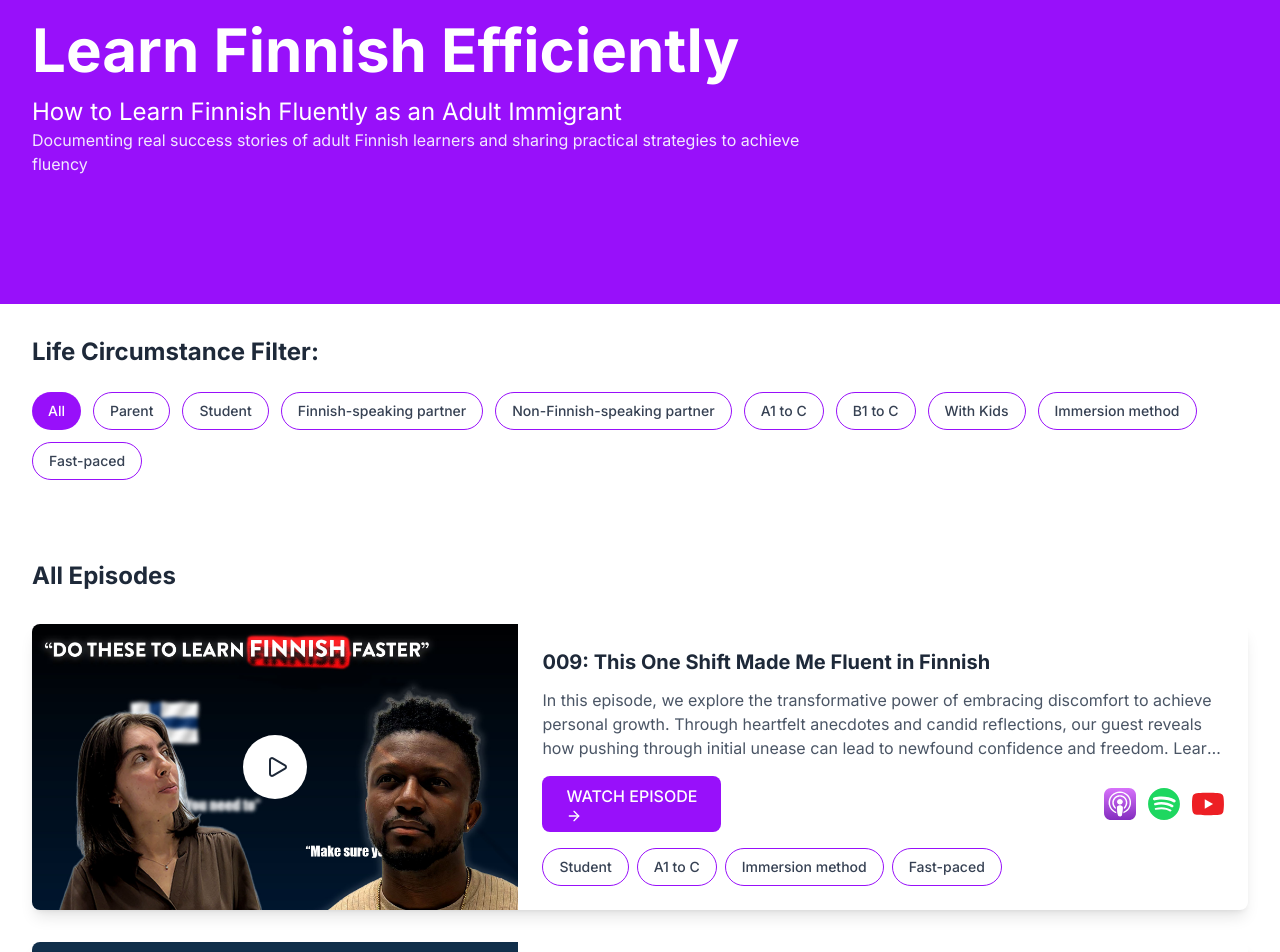
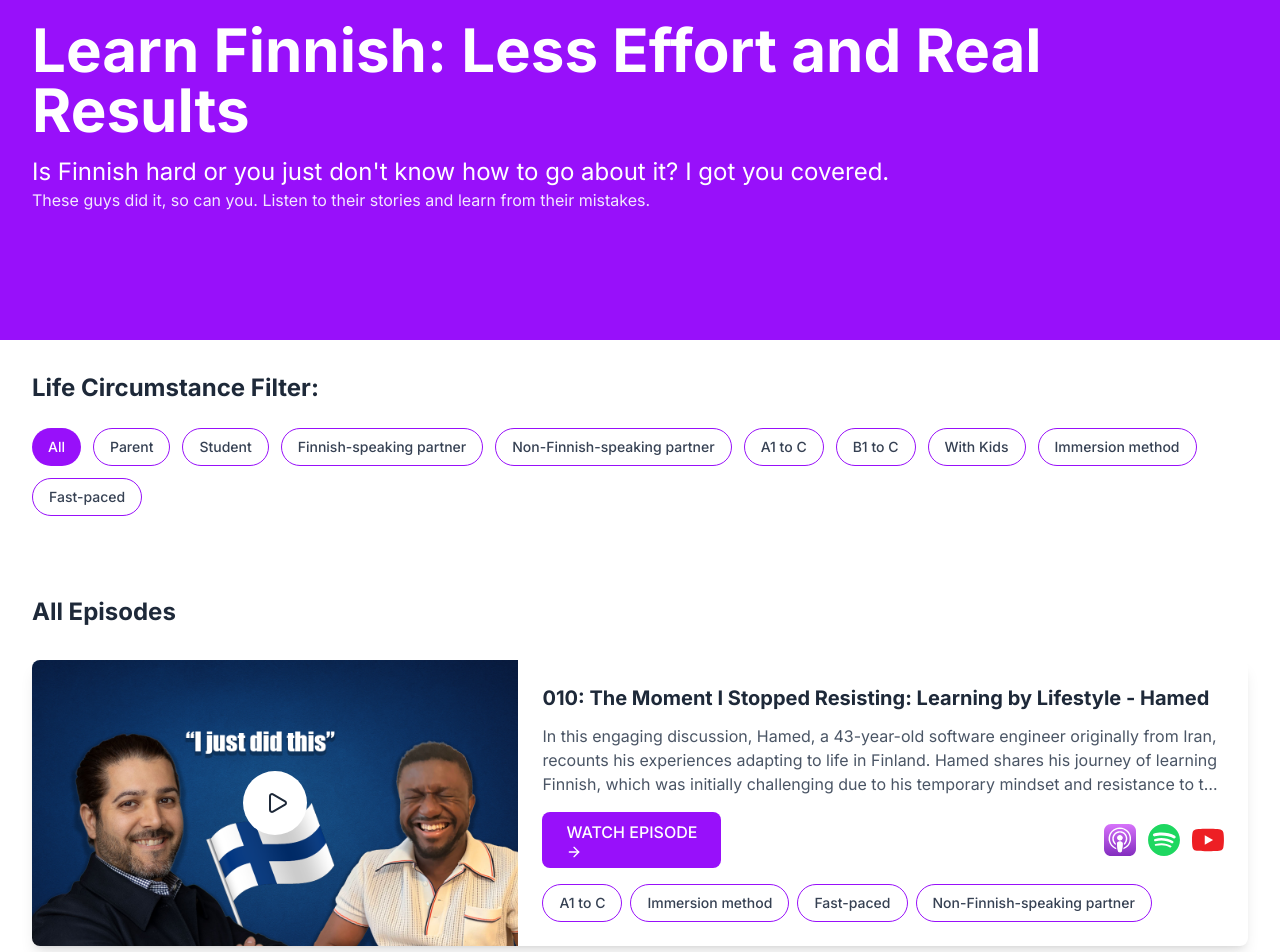
Before and after one commit to pokumars/howILearnedFinnish, a Next.js app: page / in a window 1280 px wide. Shown: the part 140-1092 px from the top of the page. Built offline with nearby package versions, Linux system fonts and the light colour scheme.

Commit message:
Add episode 10 featuring Hamed, including title, description, tags, video URL, and thumbnail; update homepage title for improved clarity.

```diff
--- a/src/app/page.tsx
+++ b/src/app/page.tsx
@@ -28,42 +28,23 @@ export default function Home() {
         <div className="max-w-7xl mx-auto px-4 sm:px-6 lg:px-8">
           <div className="text-center md:text-left">
             <h1 className="text-4xl md:text-6xl font-bold mb-4">
-              Learn Finnish Efficiently
+              Learn Finnish: Less Effort and Real Results
             </h1>
             <div className="flex flex-col mb-8">
               <h2 className="text-xl md:text-2xl">
-                How to Learn Finnish Fluently as an Adult Immigrant
+                Is Finnish hard or you just don&apos;t know how to go about it?
+                I got you covered.
               </h2>
               <p className=" text-purple-100 max-w-3xl">
-                Documenting real success stories of adult Finnish learners and
-                sharing practical strategies to achieve fluency
+                These guys did it, so can you. Listen to their stories and learn
+                from their mistakes.
               </p>
             </div>
-
-            {/*             <div className="flex flex-col mt-4">
-              <h2 className="text-xl md:text-2xl mb-4">
-                This body of work needed to exist because
-              </h2>
-              <ul className="list-disc list-inside">
-                <li>
-                  If you have a goal, why not hear from how others have achieved
-                  it to help you out?
-                </li>
-                <li>
-                  Too many people don’t learn the Finnish language beyond what
-                  is required to get the passport (quite low), preventing them
-                  from reaching their potential.
-                </li>
-                <li>
-                  Finland is losing or under-utilising so many brilliant people
-                  due to language deficiency.
-                </li>
-                <li>
-                  Too many insanely talented people are missing opportunities in
-                  an amazing country like Finland.
-                </li>
-              </ul>
-            </div> */}
+            {/*
+                Is Finnish hard or you just don&apos;t know how to go about it? I got you covered.
+                Is Finnish really hard or you just don&apos;t know anyone who managed to learn it as an adult.
+                Is Finnish actually hard or are you talking to people who have no idea what they are doing?
+             */}
           </div>
         </div>
       </section>
--- a/src/constants/episodes.ts
+++ b/src/constants/episodes.ts
@@ -10,12 +10,38 @@ export enum FilterTags {
   Immersion = "Immersion method",
   FastPaced = "Fast-paced",
   //Introvert = "Introvert",
-
-  //
 }
 export const filterTags = Object.values(FilterTags);
 
 export const episodes = [
+  {
+    id: 10,
+    title: "010: The Moment I Stopped Resisting: Learning by Lifestyle - Hamed",
+    description:
+      "In this engaging discussion, Hamed, a 43-year-old software engineer originally from Iran, recounts his experiences adapting to life in Finland. Hamed shares his journey of learning Finnish, which was initially challenging due to his temporary mindset and resistance to the language. Eventually, his perspective shifted as he accepted Finland as his new home. Hamed highlights the role of making Finnish friends, listening to music, and immersing himself in Finnish culture as crucial to his language acquisition. He recounts specific experiences, such as working in a multicultural center, participating in language courses, and navigating daily interactions. Notably, he discusses how expressing emotions in Finnish significantly improved his fluency. Hamed emphasizes the importance of mindset, cultural immersion, and having fun in the process of learning a new language. His story provides valuable insights for anyone struggling to learn Finnish or integrate into a new culture.",
+    tags: [
+      FilterTags.A1toC,
+      FilterTags.Immersion,
+      FilterTags.FastPaced,
+      FilterTags.NonFinnishSpeakingPartner,
+    ],
+    videoUrl: "https://youtu.be/WEa0xp-74y8",
+    thumbnail: "/thumbnails/10_hamed.png",
+    platforms: [
+      {
+        name: "Apple",
+        url: "https://podcasts.apple.com/us/podcast/010-the-moment-i-stopped-resisting-learning-by/id1820396129?i=1000733651184",
+      },
+      {
+        name: "Spotify",
+        url: "https://open.spotify.com/episode/4dWL9ZGFLDFM4kb9SPUxgg?si=S2R6-lj-SIqpxaloFZNKCA",
+      },
+      {
+        name: "YouTube",
+        url: "https://youtu.be/WEa0xp-74y8",
+      },
+    ],
+  },
   {
     id: 9,
     title: "009: This One Shift Made Me Fluent in Finnish",
```
Also changed, not shown: public/thumbnails/10_hamed.png (added).
